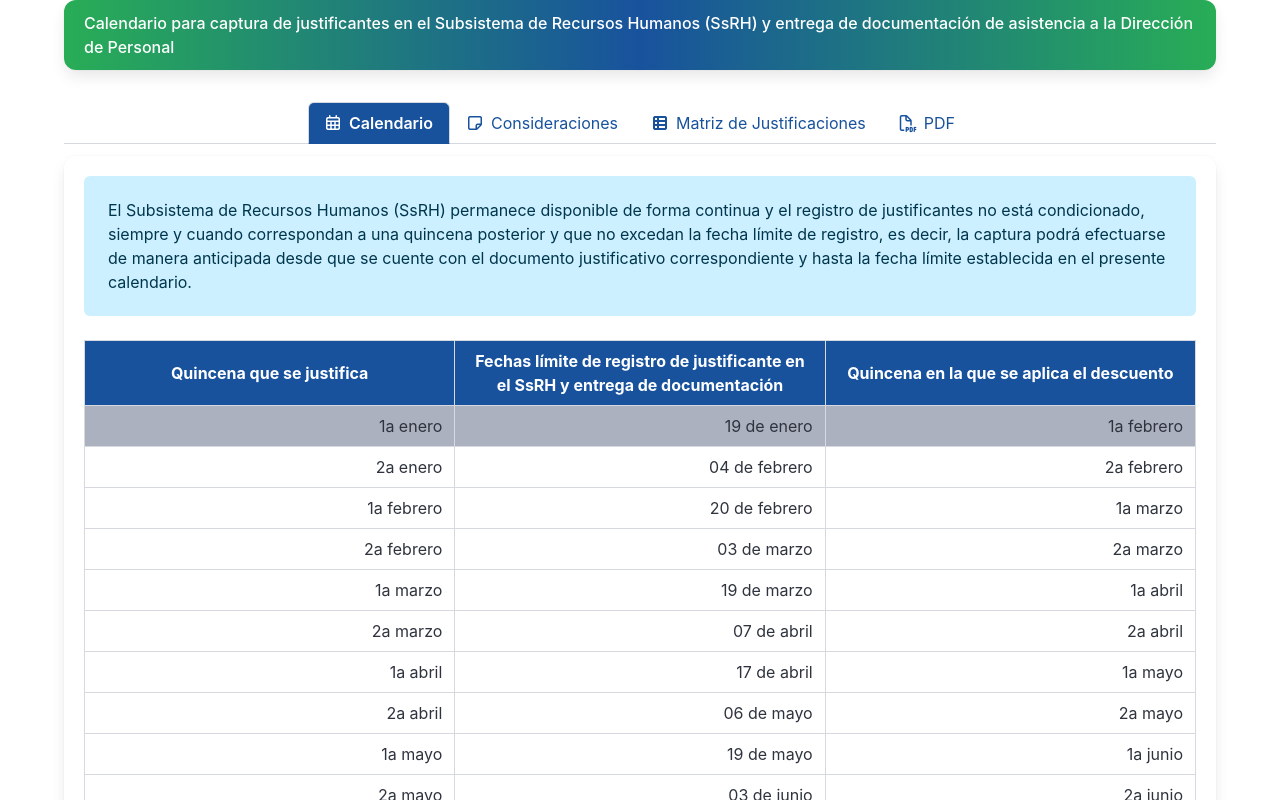
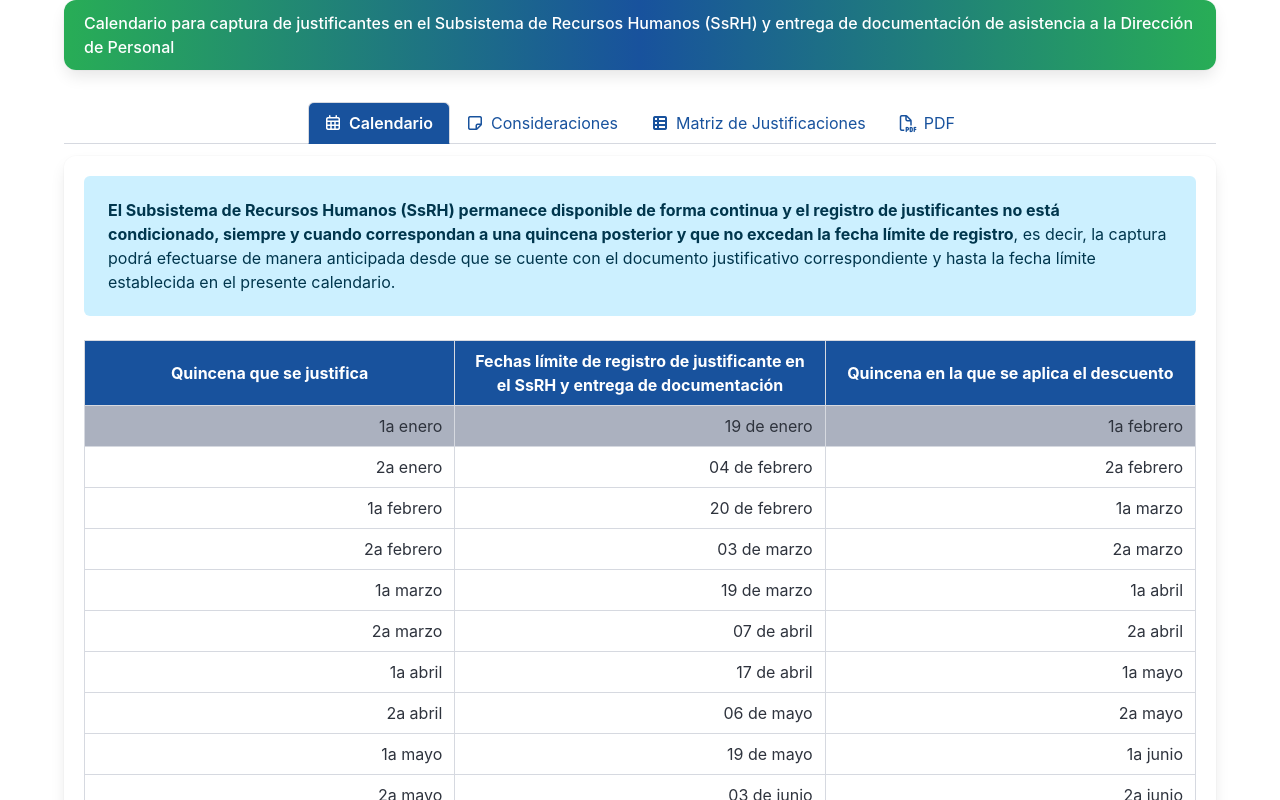
Before and after one commit to Victor-Mtz2/vicmartinez.github.io, a plain HTML site: page pages/justificantes.html in a window 1280 px wide. Drawn offline with nearby package versions, Linux system fonts and the light colour scheme.

Commit message:
ajustes de estilo

```diff
--- a/pages/justificantes.html
+++ b/pages/justificantes.html
@@ -79,10 +79,10 @@
 						<div x-show="tab === 'calendario'">
 
 							<div class="notification is-info is-light">
-								El Subsistema de Recursos Humanos (SsRH) permanece disponible de forma continua y el registro de justificantes
+								<p><span class="has-text-weight-bold">El Subsistema de Recursos Humanos (SsRH) permanece disponible de forma continua y el registro de justificantes
 								no está condicionado, siempre y cuando correspondan a una quincena posterior y que no excedan la fecha límite de
-								registro, es decir, la captura podrá efectuarse de manera anticipada desde que se cuente con el documento
-								justificativo correspondiente y hasta la fecha límite establecida en el presente calendario.
+								registro</span>, es decir, la captura podrá efectuarse de manera anticipada desde que se cuente con el documento
+								justificativo correspondiente y hasta la fecha límite establecida en el presente calendario.</p>
 							</div>
 
 							<div class="is-hidden-mobile">
```
